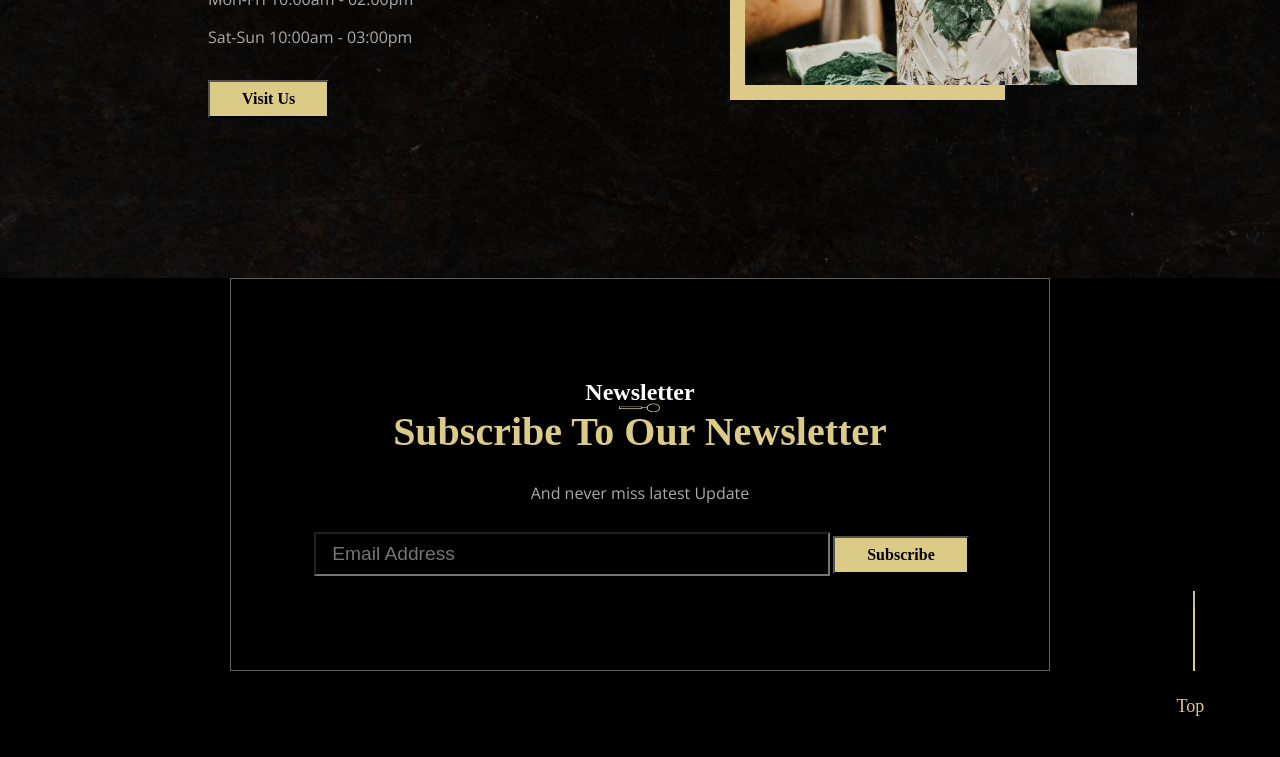
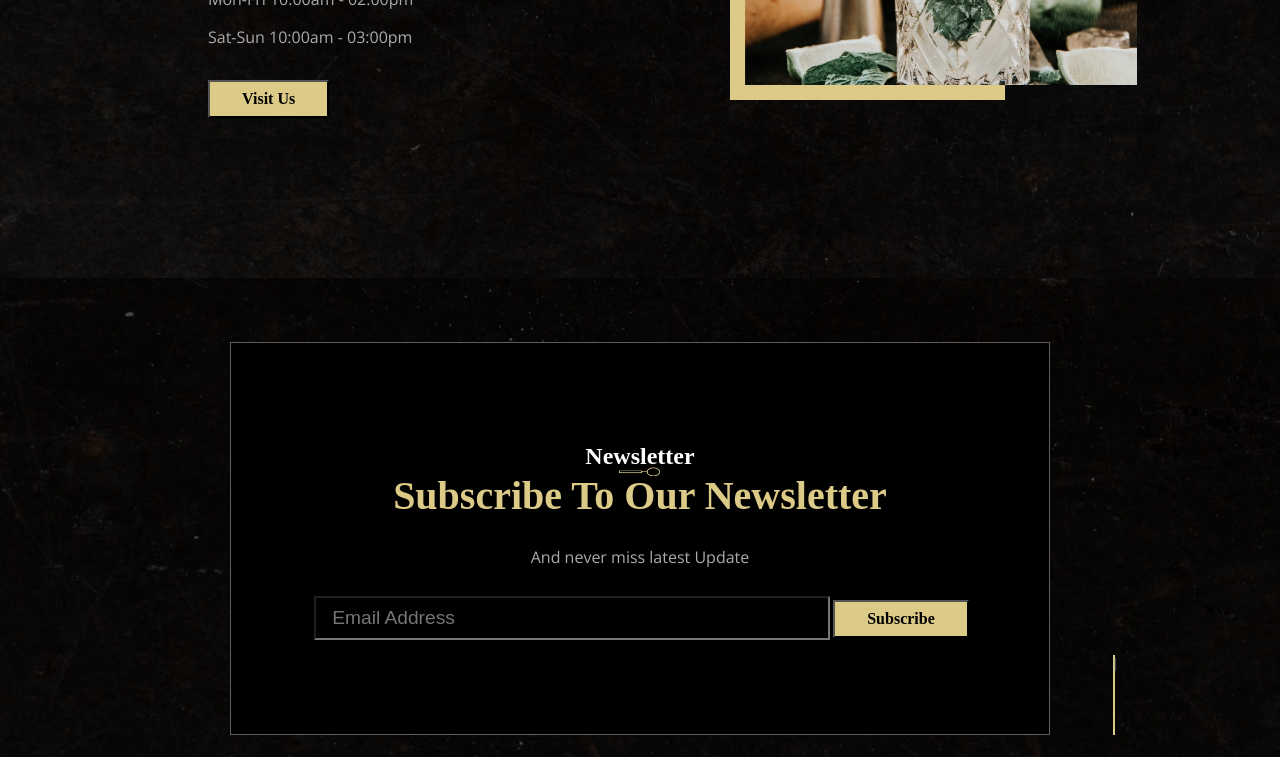
Before and after one commit to addyjerry/Getrich_restaurant, a React (Vite) app: page / in a window 1280 px wide. Shown: the part 5931-6688 px from the top of the page. Built offline with nearby package versions, Linux system fonts and the light colour scheme; a web font is replaced by a local one.

Commit message:
awards section update

```diff
--- a/src/Components/Awards/Awards.css
+++ b/src/Components/Awards/Awards.css
@@ -22,6 +22,7 @@
   padding: 5px;
   margin-right: -5rem;
   transform: translateY(-18rem);
+  margin-left: 4rem;
 }
 .award__back {
   display: flex;
--- a/src/Components/Footer/Footer.css
+++ b/src/Components/Footer/Footer.css
@@ -75,7 +75,7 @@
   font-size: large;
   place-self: center;
   position: relative;
-  right: -43%;
+  right: -46%;
 }
 .top h5 {
   background-color: rgba(220, 202, 135, 1);
@@ -94,6 +94,29 @@
 }
 footer p {
   text-align: center;
+}
+footer {
+  margin-top: 0rem;
+  background-image: url("../../assets/images/back.webp");
+
+  place-content: center;
+  gap: 5px;
+  position: relative;
+}
+footer .ontop {
+  display: block;
+  position: relative;
+  z-index: 2;
+}
+footer::before {
+  content: "";
+  position: absolute;
+  top: 0;
+  left: 0;
+  width: 100%;
+  height: 100%;
+  background-color: rgba(0, 0, 0, 0.6);
+  z-index: 0;
 }
 
 @media screen and (min-width: 601px) and (max-width: 1024px) {
--- a/src/Components/Footer/Footer.jsx
+++ b/src/Components/Footer/Footer.jsx
@@ -7,6 +7,7 @@ import { Facebook, Instagram, Twitter } from "lucide-react";
 const Footer = () => {
   return (
     <footer className="footer" id="Contact">
+      <div className="ontop">
         <div className="newsletter">
           <h2>Newsletter</h2>
           <img src={key} alt="spoon" />
@@ -31,8 +32,8 @@ const Footer = () => {
           <div className="social">
             <h1>GETRICHT</h1>
             <p>
-            'The best way to find yourself is to lose yourself in the service of
-            others
+              'The best way to find yourself is to lose yourself in the service
+              of others
             </p>
             <img src={key} alt="spoon" />
             <br />
@@ -51,6 +52,7 @@ const Footer = () => {
           </div>
         </div>
         <p id="cop"> © All rights reserved . Geritch 2025</p>
+      </div>
     </footer>
   );
 };
```
Lines whose indentation alone changed are shown as unchanged.
